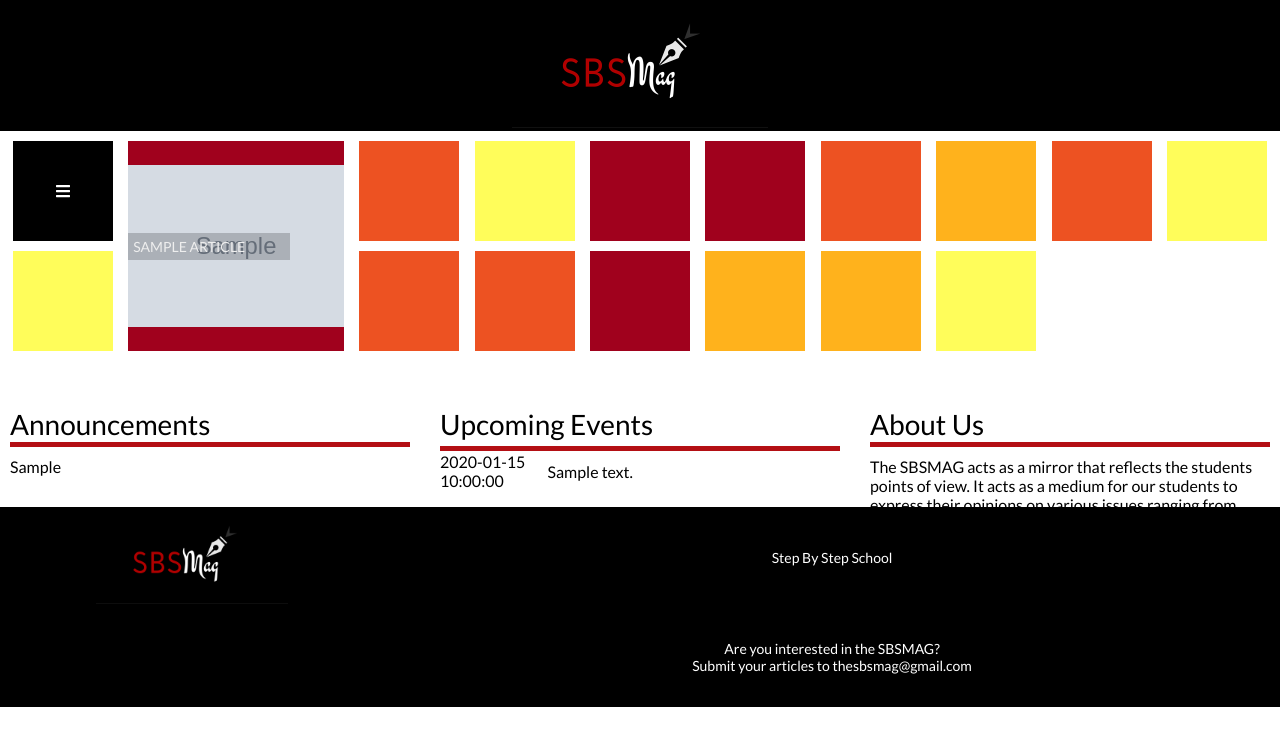
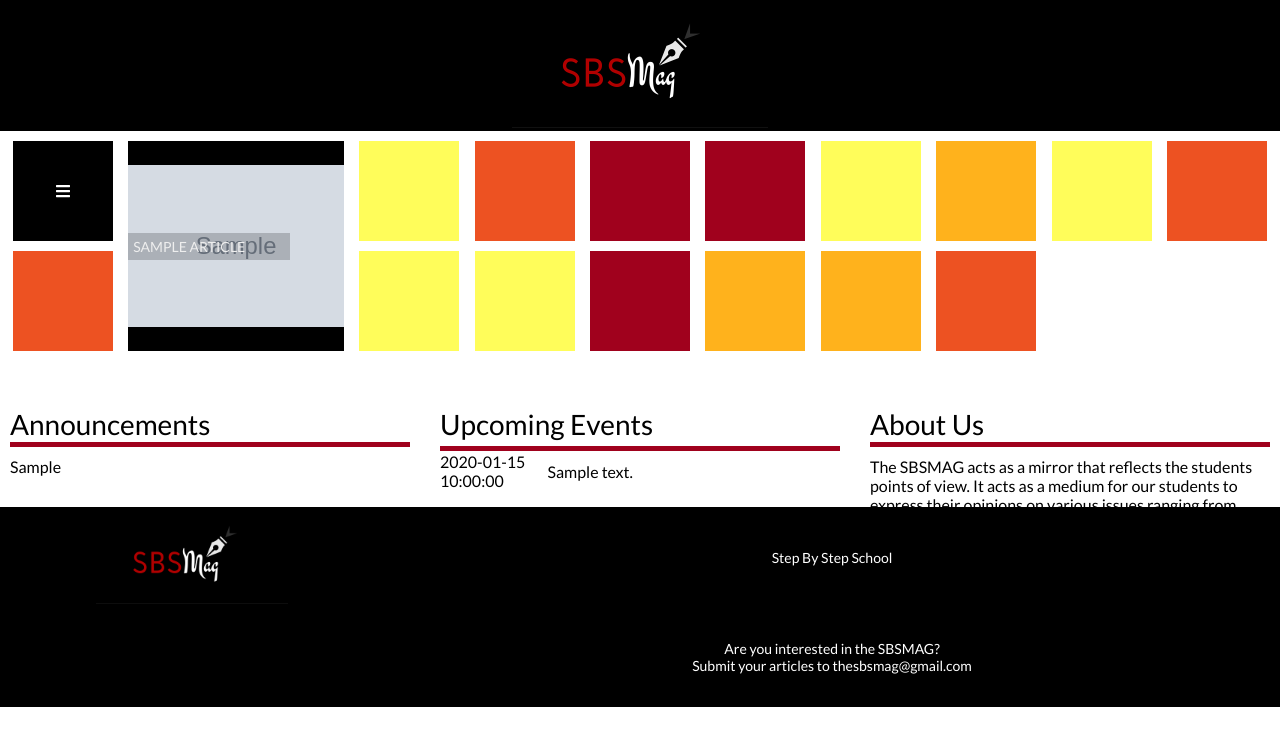
Before and after one commit to octocat8/sbsmag_dev_old, a PHP site: page / in a window 1280 px wide. Shown: the top 746 px of the page. Run offline with PHP 8.4, Linux system fonts and the light colour scheme; tables that the repository leaves empty or names only in its code hold one stand-in row (values such as "Sample post"); grey boxes marked "Sample" are stand-in pictures.

Commit message:
Finalisation for Summer

```diff
--- a/article.css
+++ b/article.css
@@ -78,7 +78,7 @@ a {
 /* Article */
 /* Article Preview */
 #preview {
-    height: 100vh;
+    /* height: 100vh; */
     background: #A0011D;
     display: -ms-grid;
     display: grid;
@@ -117,7 +117,7 @@ a {
 }
 .content p {
     text-align: justify;
-    font-family: 'Roboto Condensed', sans-serif;
+    font-family: 'Lato', sans-serif;
     font-size: 18px;
     line-height: 200%;
     letter-spacing: 25%;
--- a/gallery.php
+++ b/gallery.php
@@ -41,7 +41,7 @@ if (!$conn) {
             </a>
         </div>
 	<div id="overlay">
-        	<button>Close</button>
+        	<button>Close <i class="fa fa-times"></i></button>
 		<img src="">
 	</div>
         <div id="main">
--- a/index.css
+++ b/index.css
@@ -5,8 +5,10 @@
     padding: 0;
 }
 :root {
-    --bhanu: #b40f14;
-    --surya: #f98c2d;
+    --bhanu: #A0011D;
+    --surya: #FFB21C;
+    --tejas: #ED5222;
+    --bhaskar: #FFFD5A;
 }
 /* General CSS styles */
 body {
@@ -96,7 +98,7 @@ a {
         justify-content: space-around;
 }
 .article {
-    background-color: #A0011D;
+    background-color: #000;
     background-repeat: no-repeat;
     background-size: contain;
     background-position: center;
@@ -106,8 +108,15 @@ a {
         -ms-flex-align: center;
             align-items: center;
 }
-#noimg {
+/* #noimg {
+  background: none;
+  color: #000;
+  border-bottom: 1px solid black;
+  border-right: 1px solid black;
 }
+#noimg .container .title, #noimg .container .sub {
+  color: #000;
+} */
 .filler {
     background: #777;
 }
@@ -148,6 +157,7 @@ a {
   max-width: 75%;
   font-size: 14px;
 }
+#noimg { background-color: var(--bhanu);}
 #noimg .title {
   background: none;
 }
@@ -254,6 +264,7 @@ footer img {
         padding-left: 10px;
     }
     /* .announcements, .events, .about {padding: 0;} */
+    .about { grid-auto-rows: auto;}
 }
 
 @media all and (max-width: 420px) {
--- a/index.php
+++ b/index.php
@@ -78,7 +78,7 @@ if (!$conn) {
 	        	<?php } ?>
 	        <?php } ?>
             <script>
-                var colors = ["#A0011D", "#ED5222","#FFB21C", "#FFFD5A"];
+                var colors = ["var(--bhanu)", "var(--bhaskar)","var(--surya)", "var(--tejas)"];
                 function random_number(lower,upper) {
                     return Math.floor(Math.random() * (upper-lower) + lower);
                 }
```
Also changed, not shown: article.php (+15 -4 lines), gallery.css (+16 -3 lines), section.php (+9 -1 lines).
